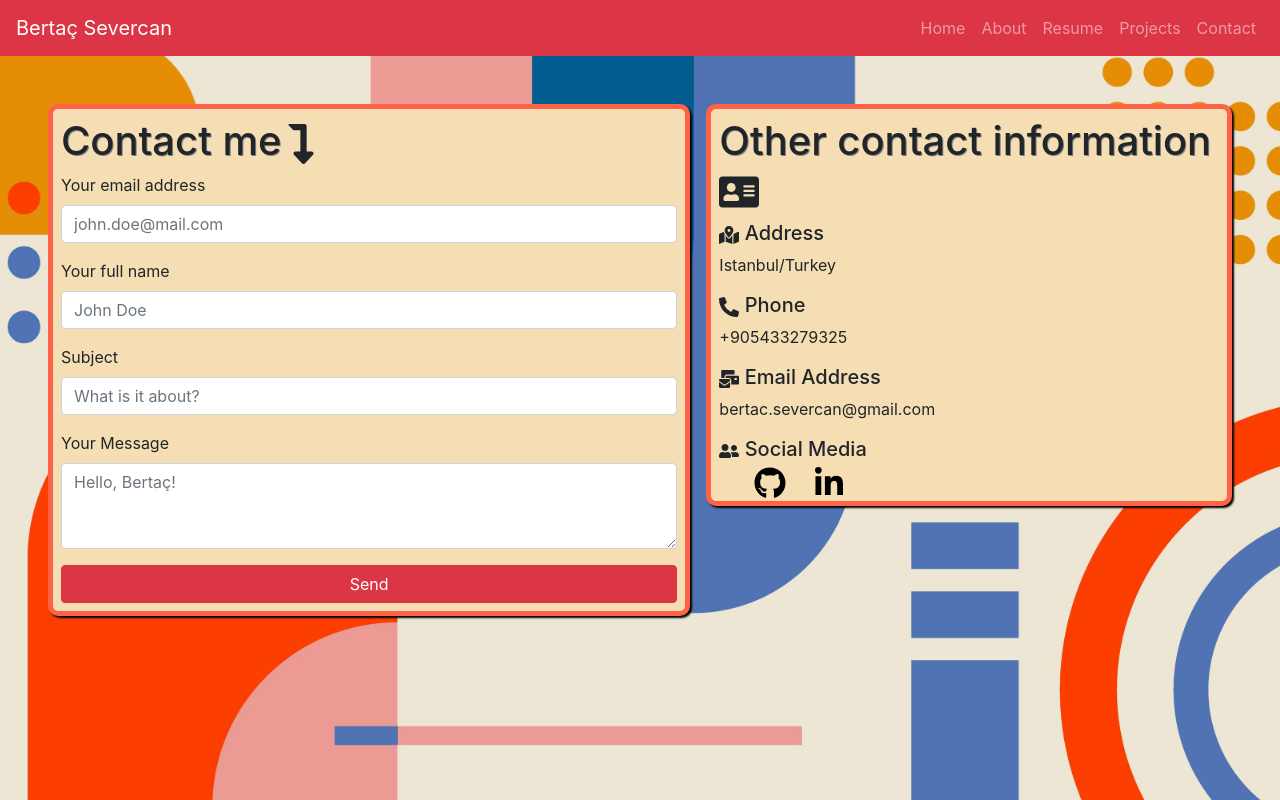
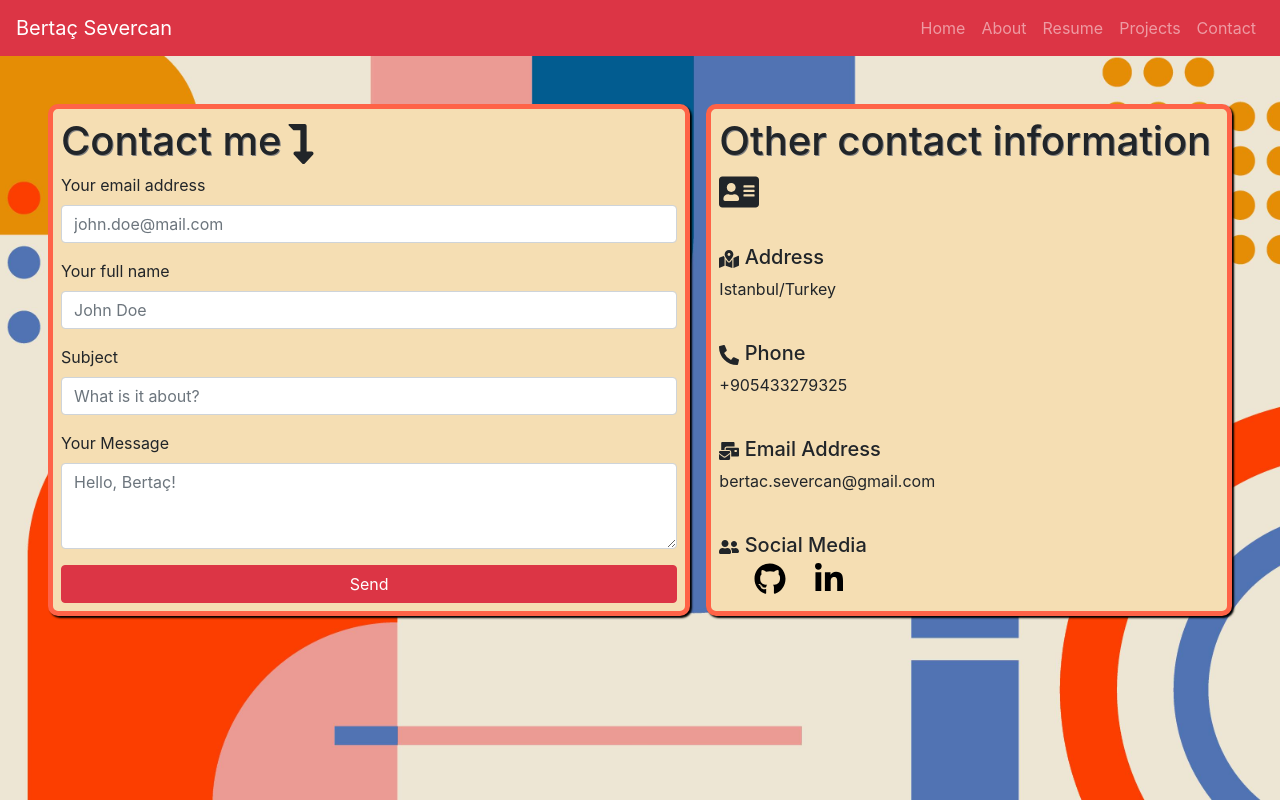
Before and after one commit to bertacsevercan/my-portfolio, a React (Create React App) app: page /contact in a window 1280 px wide. Built offline with nearby package versions, Linux system fonts and the light colour scheme.

Commit message:
add breaks to contact

```diff
--- a/src/containers/Contact/index.jsx
+++ b/src/containers/Contact/index.jsx
@@ -57,21 +57,25 @@ const Contact = () => {
         <h1>
           Other contact information <FaAddressCard />{" "}
         </h1>
+        <br />
         <h5>
           {" "}
           <FaMapMarkedAlt /> Address
         </h5>
         <p>Istanbul/Turkey</p>
+        <br />
         <h5>
           {" "}
           <FaPhoneAlt /> Phone
         </h5>
         <p>+905433279325</p>
+        <br />
         <h5>
           {" "}
           <FaMailBulk /> Email Address
         </h5>
         <p>bertac.severcan@gmail.com</p>
+        <br />
         <h5>
           {" "}
           <FaUserFriends /> Social Media
--- a/src/containers/Contact/style.css
+++ b/src/containers/Contact/style.css
@@ -15,7 +15,6 @@
 }
 
 .contact-info {
-  height: fit-content;
   width: 45%;
   border: tomato solid 5px;
   background: wheat;
```
